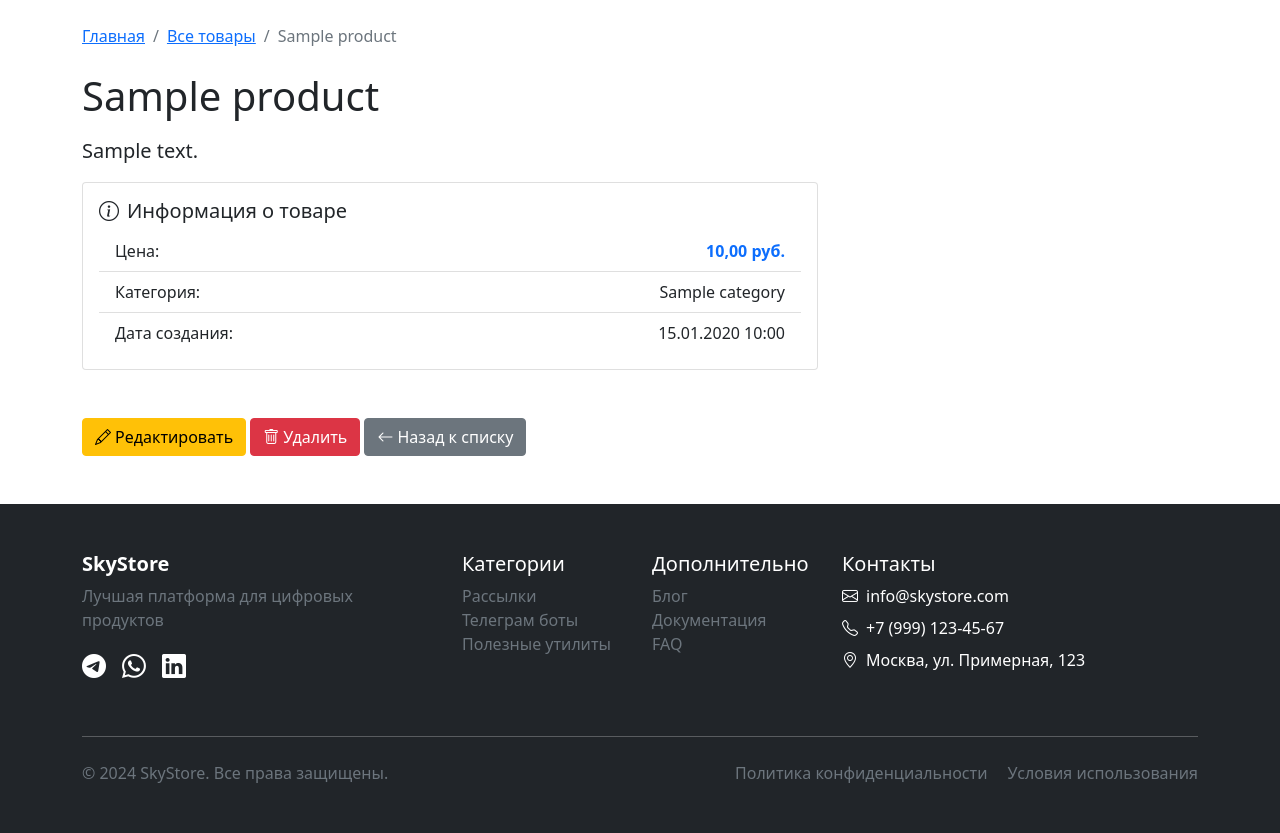
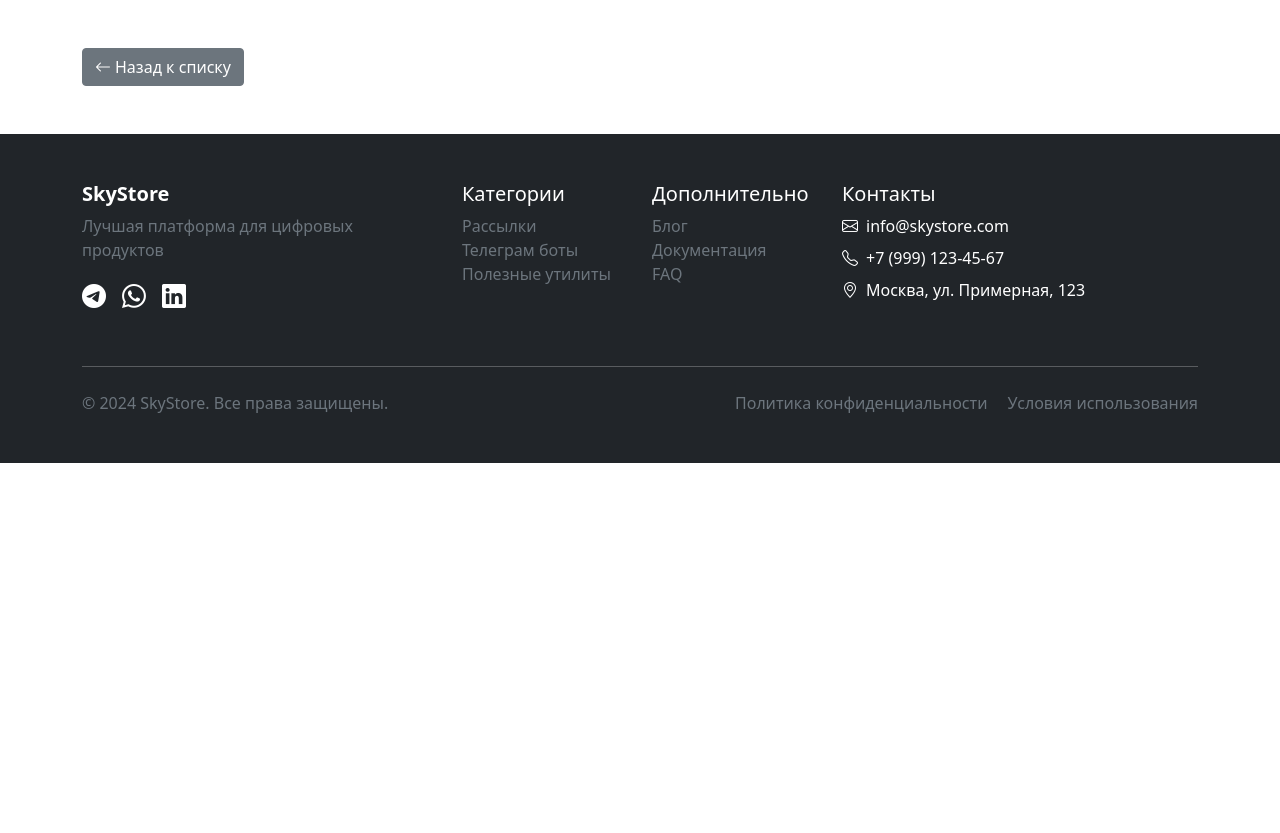
Before and after one commit to SaidovaKR1998/Project_Django, a Django app: template catalog/templates/catalog/product_detail.html in a window 1280 px wide. Shown: the part 56-889 px from the top of the page. After the commit the page ends 519 px from the top, so only its background shows below. Run offline with Django 5.2, Linux system fonts and the light colour scheme; the template is opened without the code that fills it: values that come from a table or form of the project are taken from there, others are empty; tables that the repository leaves empty hold one stand-in row (values such as "Sample post"); parts of the project's set-up code (start-up, migrations or seed data) failed here and were passed over.

Commit message:
Обновляем шаблоны для отображения информации о доступе Обновляем product_detail.html - скрываем кнопки управления

```diff
--- a/catalog/templates/catalog/product_detail.html
+++ b/catalog/templates/catalog/product_detail.html
@@ -5,48 +5,19 @@
 {% block content %}
 <div class="row">
     <div class="col-lg-8">
-        <nav aria-label="breadcrumb" class="mb-4">
-            <ol class="breadcrumb">
-                <li class="breadcrumb-item"><a href="{% url 'catalog:home' %}">Главная</a></li>
-                <li class="breadcrumb-item"><a href="{% url 'catalog:product_list' %}">Все товары</a></li>
-                <li class="breadcrumb-item active">{{ product.name }}</li>
-            </ol>
-        </nav>
-
-        <h1 class="mb-3">{{ product.name }}</h1>
-        <p class="lead">{{ product.description }}</p>
-
-        <div class="card mb-4">
-            <div class="card-body">
-                <h5 class="card-title"><i class="bi bi-info-circle me-2"></i>Информация о товаре</h5>
-                <ul class="list-group list-group-flush">
-                    <li class="list-group-item d-flex justify-content-between">
-                        <span>Цена:</span>
-                        <strong class="text-primary">{{ product.price }} руб.</strong>
-                    </li>
-                    {% if product.category %}
-                    <li class="list-group-item d-flex justify-content-between">
-                        <span>Категория:</span>
-                        <span>{{ product.category.name }}</span>
-                    </li>
-                    {% endif %}
-                    <li class="list-group-item d-flex justify-content-between">
-                        <span>Дата создания:</span>
-                        <span>{{ product.created_at|date:"d.m.Y H:i" }}</span>
-                    </li>
-                </ul>
-            </div>
-        </div>
+        <!-- ... существующий код ... -->
     </div>
 </div>
 
 <div class="mt-4">
+    {% if user.is_authenticated %}
     <a href="{% url 'catalog:product_update' product.pk %}" class="btn btn-warning">
         <i class="bi bi-pencil me-1"></i>Редактировать
     </a>
     <a href="{% url 'catalog:product_delete' product.pk %}" class="btn btn-danger">
         <i class="bi bi-trash me-1"></i>Удалить
     </a>
+    {% endif %}
     <a href="{% url 'catalog:product_list' %}" class="btn btn-secondary">
         <i class="bi bi-arrow-left me-1"></i>Назад к списку
     </a>
```
